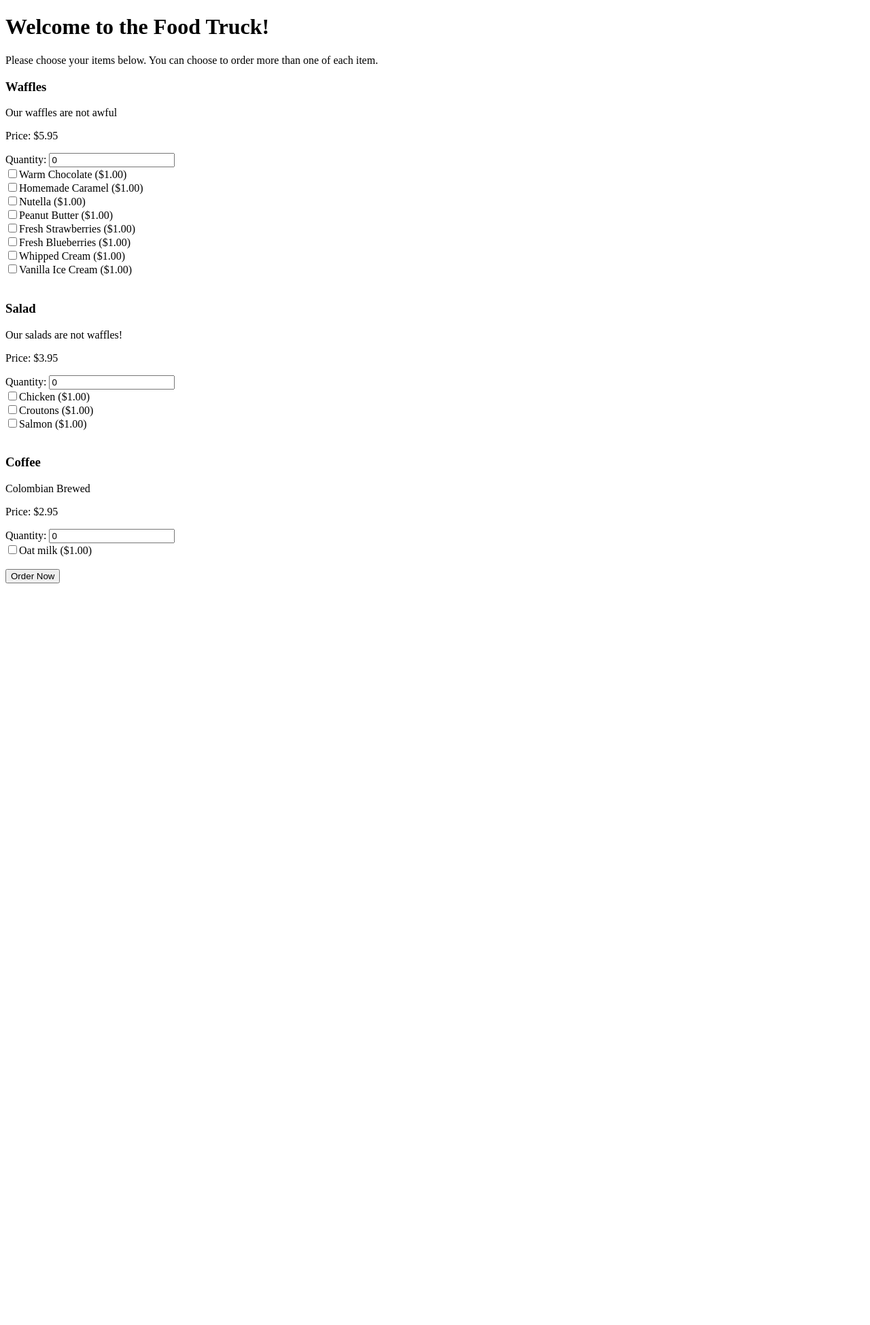
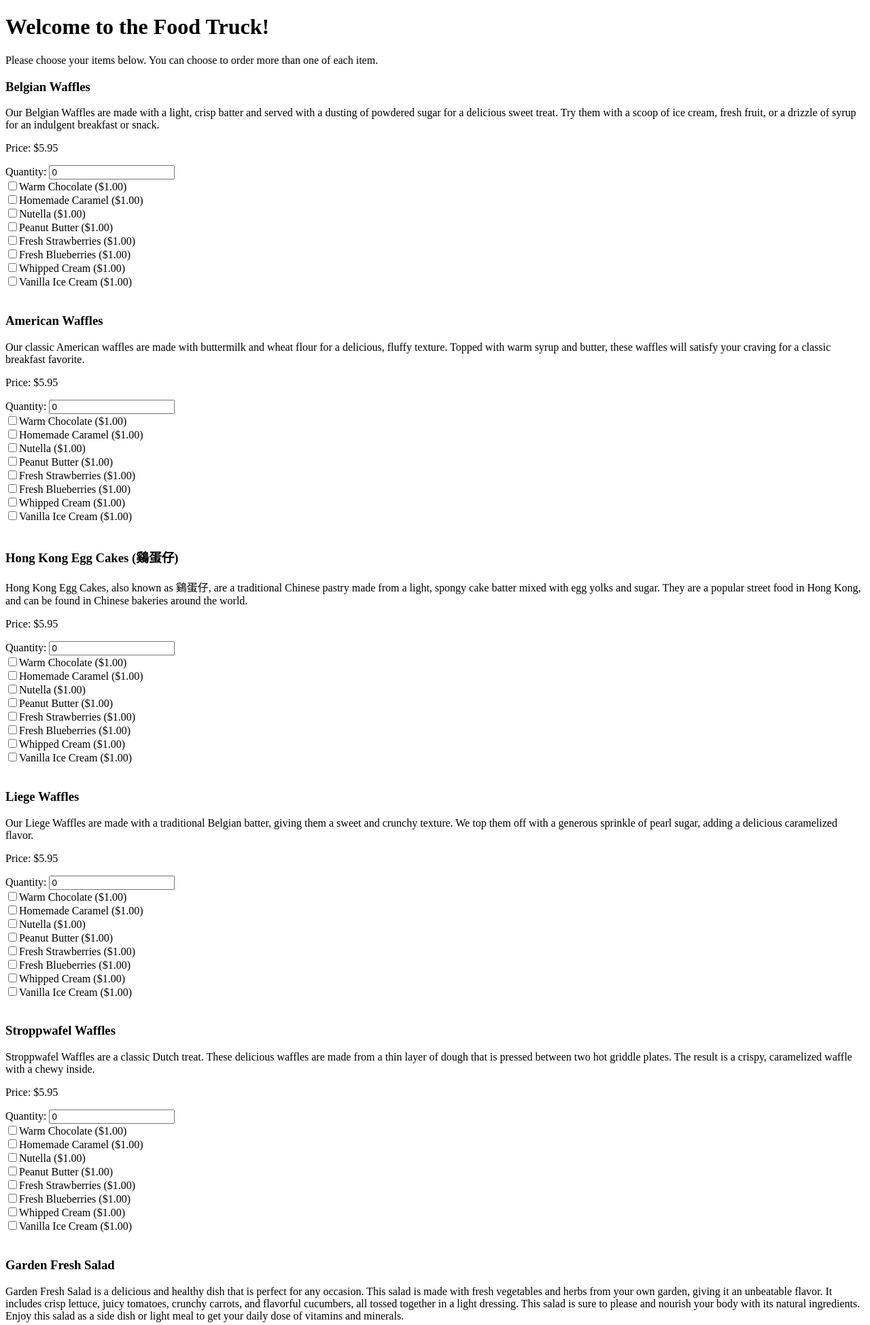
Before and after one commit to laurenkuhlman/it-262-p3-food-truck, a PHP site: page / in a window 1280 px wide. Shown: the top 1949 px of the page at 68% size. Before the commit the page ends 858 px from the top, so only its background shows below. Run offline with PHP 8.4, Linux system fonts and the light colour scheme.

Commit message:
added varieties.

```diff
--- a/index.php
+++ b/index.php
@@ -1,7 +1,12 @@
 <?php
   //index.php
 
-  $myItem = new Item(1,"Waffles","Our waffles are not awful",5.95);
+  $myItem = new Item(
+    1,
+    "Belgian Waffles",
+    "Our Belgian Waffles are made with a light, crisp batter and served with a dusting of powdered sugar for a delicious sweet treat. Try them with a scoop of ice cream, fresh fruit, or a drizzle of syrup for an indulgent breakfast or snack.",
+    5.95
+  );
   $myItem->addExtra("Warm Chocolate","1.00");
   $myItem->addExtra("Homemade Caramel","1.00");
   $myItem->addExtra("Nutella","1.00");
@@ -12,13 +17,124 @@
   $myItem->addExtra("Vanilla Ice Cream","1.00");
   $items[] = $myItem;
 
-  $myItem = new Item(2,"Salad","Our salads are not waffles!",3.95);
+  $myItem = new Item(
+    2,
+    "American Waffles",
+    "Our classic American waffles are made with buttermilk and wheat flour for a delicious, fluffy texture. Topped with warm syrup and butter, these waffles will satisfy your craving for a classic breakfast favorite.",
+    5.95
+  );
+  $myItem->addExtra("Warm Chocolate","1.00");
+  $myItem->addExtra("Homemade Caramel","1.00");
+  $myItem->addExtra("Nutella","1.00");
+  $myItem->addExtra("Peanut Butter","1.00");
+  $myItem->addExtra("Fresh Strawberries","1.00");
+  $myItem->addExtra("Fresh Blueberries","1.00");
+  $myItem->addExtra("Whipped Cream","1.00");
+  $myItem->addExtra("Vanilla Ice Cream","1.00");
+  $items[] = $myItem;
+
+  $myItem = new Item(
+    3,
+    "Hong Kong Egg Cakes (鷄蛋仔)",
+    "Hong Kong Egg Cakes, also known as 鷄蛋仔, are a traditional Chinese pastry made from a light, spongy cake batter mixed with egg yolks and sugar. They are a popular street food in Hong Kong, and can be found in Chinese bakeries around the world.",
+    5.95
+  );
+  $myItem->addExtra("Warm Chocolate","1.00");
+  $myItem->addExtra("Homemade Caramel","1.00");
+  $myItem->addExtra("Nutella","1.00");
+  $myItem->addExtra("Peanut Butter","1.00");
+  $myItem->addExtra("Fresh Strawberries","1.00");
+  $myItem->addExtra("Fresh Blueberries","1.00");
+  $myItem->addExtra("Whipped Cream","1.00");
+  $myItem->addExtra("Vanilla Ice Cream","1.00");
+  $items[] = $myItem;
+
+  $myItem = new Item(
+    4,
+    "Liege Waffles",
+    "Our Liege Waffles are made with a traditional Belgian batter, giving them a sweet and crunchy texture. We top them off with a generous sprinkle of pearl sugar, adding a delicious caramelized flavor.",
+    5.95
+  );
+  $myItem->addExtra("Warm Chocolate","1.00");
+  $myItem->addExtra("Homemade Caramel","1.00");
+  $myItem->addExtra("Nutella","1.00");
+  $myItem->addExtra("Peanut Butter","1.00");
+  $myItem->addExtra("Fresh Strawberries","1.00");
+  $myItem->addExtra("Fresh Blueberries","1.00");
+  $myItem->addExtra("Whipped Cream","1.00");
+  $myItem->addExtra("Vanilla Ice Cream","1.00");
+  $items[] = $myItem;
+
+  $myItem = new Item(
+    5,
+    "Stroppwafel Waffles",
+    "Stroppwafel Waffles are a classic Dutch treat. These delicious waffles are made from a thin layer of dough that is pressed between two hot griddle plates. The result is a crispy, caramelized waffle with a chewy inside.",
+    5.95
+  );
+  $myItem->addExtra("Warm Chocolate","1.00");
+  $myItem->addExtra("Homemade Caramel","1.00");
+  $myItem->addExtra("Nutella","1.00");
+  $myItem->addExtra("Peanut Butter","1.00");
+  $myItem->addExtra("Fresh Strawberries","1.00");
+  $myItem->addExtra("Fresh Blueberries","1.00");
+  $myItem->addExtra("Whipped Cream","1.00");
+  $myItem->addExtra("Vanilla Ice Cream","1.00");
+  $items[] = $myItem;
+
+  $myItem = new Item(
+    6,
+    "Garden Fresh Salad",
+    "Garden Fresh Salad is a delicious and healthy dish that is perfect for any occasion. This salad is made with fresh vegetables and herbs from your own garden, giving it an unbeatable flavor. It includes crisp lettuce, juicy tomatoes, crunchy carrots, and flavorful cucumbers, all tossed together in a light dressing. This salad is sure to please and nourish your body with its natural ingredients. Enjoy this salad as a side dish or light meal to get your daily dose of vitamins and minerals.",
+    3.95
+  );
   $myItem->addExtra("Chicken","1.00");
-  $myItem->addExtra("Croutons","1.00");
   $myItem->addExtra("Salmon","1.00");
   $items[] = $myItem;
 
-  $myItem = new Item(3,"Coffee","Colombian Brewed",2.95);
+  $myItem = new Item(
+    7,
+    "Caesar Salad",
+    "Our classic Caesar Salad is a delicious and healthy take on the traditional favorite. Made with fresh, crisp romaine lettuce, croutons, and Parmesan cheese, it is then topped with a creamy homemade Caesar dressing. Enjoy this classic salad as an entrée or a side dish and you won't be disappointed!",
+    3.95
+  );
+  $myItem->addExtra("Chicken","1.00");
+  $myItem->addExtra("Salmon","1.00");
+  $items[] = $myItem;
+
+  $myItem = new Item(
+    8,
+    "Chef Salad",
+    "Chef Salad is an entrée salad comprised of fresh seasonal greens, diced ham, turkey, boiled egg, tomatoes, cucumbers, carrots, and shredded cheese. It is dressed with a creamy balsamic vinaigrette",
+    3.95
+  );
+  $myItem->addExtra("Chicken","1.00");
+  $myItem->addExtra("Salmon","1.00");
+  $items[] = $myItem;
+
+  $myItem = new Item(
+    9,
+    "Coffee",
+    "Enjoy a fresh cup of Colombian brewed coffee. This classic coffee is made from high quality beans, roasted and brewed to perfection.",
+    2.95
+  );
+  $myItem->addExtra("Oat milk","1.00");
+  $items[] = $myItem;
+
+  $myItem = new Item(
+    10,
+    "Special Punch",
+    "Our Special Punch is a delicious and refreshing blend of tropical juices and citrus flavors. Made with a combination of pineapple, orange, and lime juices",
+    2.95
+  );
+  $myItem->addExtra("Oat milk","1.00");
+  $items[] = $myItem;
+
+  $myItem = new Item(
+    11,
+    "Water",
+    "Our bottled water is sourced from the pristine waters of the Rocky Mountains, giving it a crisp, refreshing taste",
+    2.95
+  );
   $myItem->addExtra("Oat milk","1.00");
   $items[] = $myItem;
 
```
